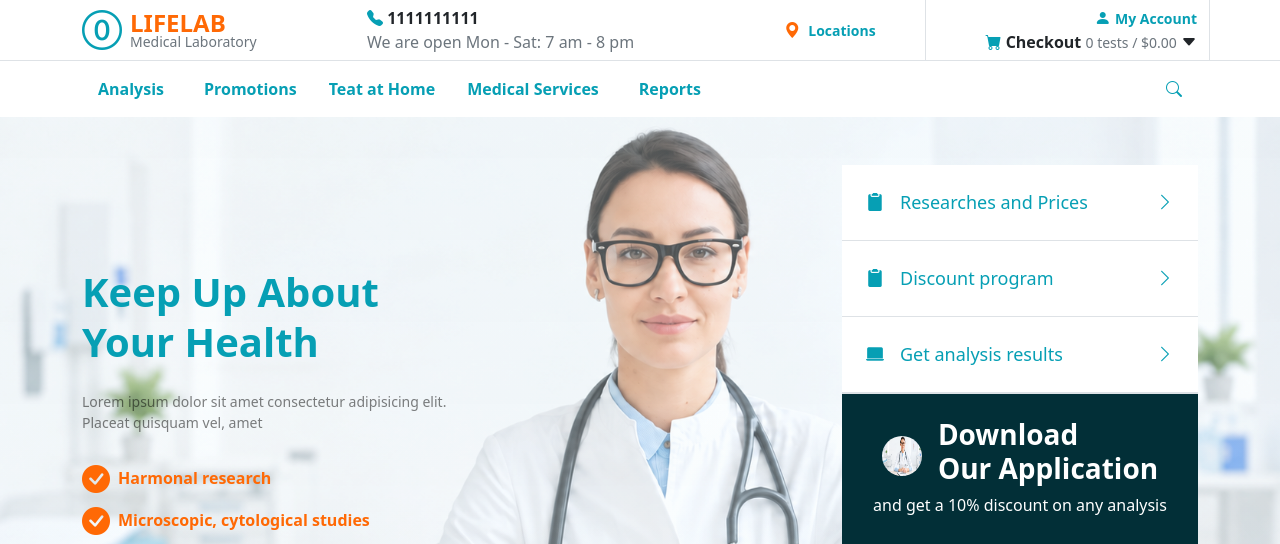
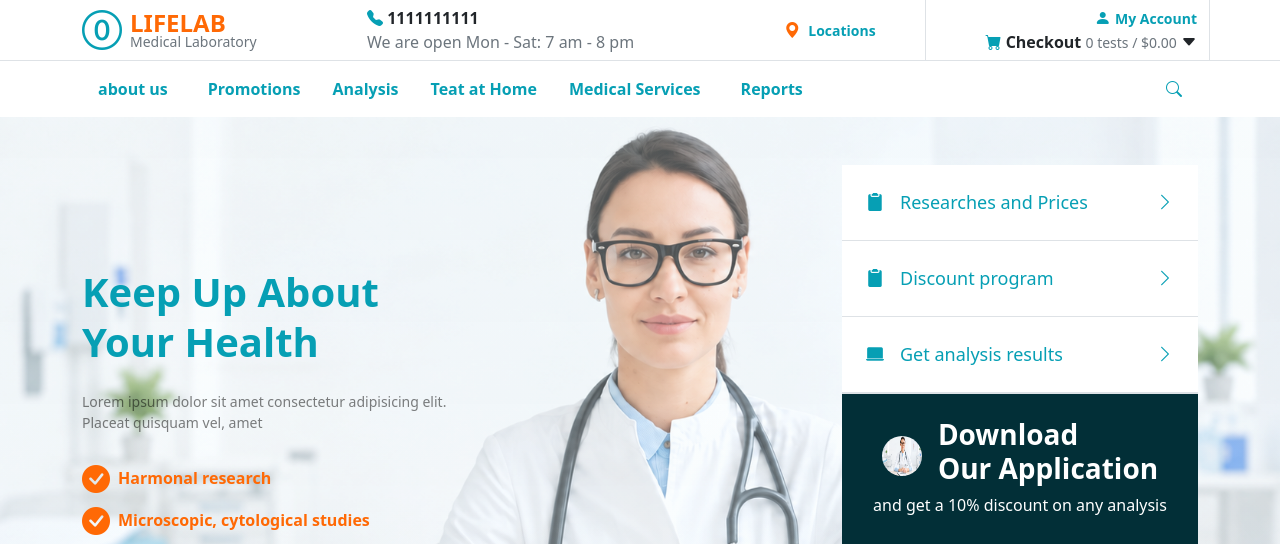
Before and after one commit to riyadeb-innoraft/training_life_lab, a plain HTML site: page index.html in a window 1280 px wide. Shown: the top 544 px of the page. Drawn offline with nearby package versions, Linux system fonts and the light colour scheme.

Commit message:
FRS-127: "Updating html". 1. Added new nav item. 2. Update nav menu name.

```diff
--- a/index.html
+++ b/index.html
@@ -71,7 +71,7 @@
                 <ul class="navbar-nav d-flex align-items-center justify-content-center">
                     <li class="nav-item dropdown">
                         <a class="nav-link p-3 text-hover-orange fw-bold d-flex align-items-center justify-content-center gap-2 text-cyan" href="#" role="button" data-bs-toggle="dropdown" aria-expanded="false">
-                            Analysis
+                            about us
                             <ion-icon name="chevron-down-outline"></ion-icon>
                         </a>
                         <ul class="dropdown-menu">
@@ -87,9 +87,17 @@
 
                     <li class="nav-item ">
                         <a class="nav-link p-3 text-cyan fw-bold text-hover-orange" href="#">
+                            Analysis
+                        </a>
+                    </li>
+
+                    <li class="nav-item ">
+                        <a class="nav-link p-3 text-cyan fw-bold text-hover-orange" href="#">
                             Teat at Home
                         </a>
                     </li>
+
+
                     <li class="nav-item dropdown">
                         <a class="nav-link p-3 fw-bold text-hover-orange d-flex align-items-center justify-content-center gap-2 text-cyan" href="#" role="button" data-bs-toggle="dropdown" aria-expanded="false">
                             Medical Services
```
